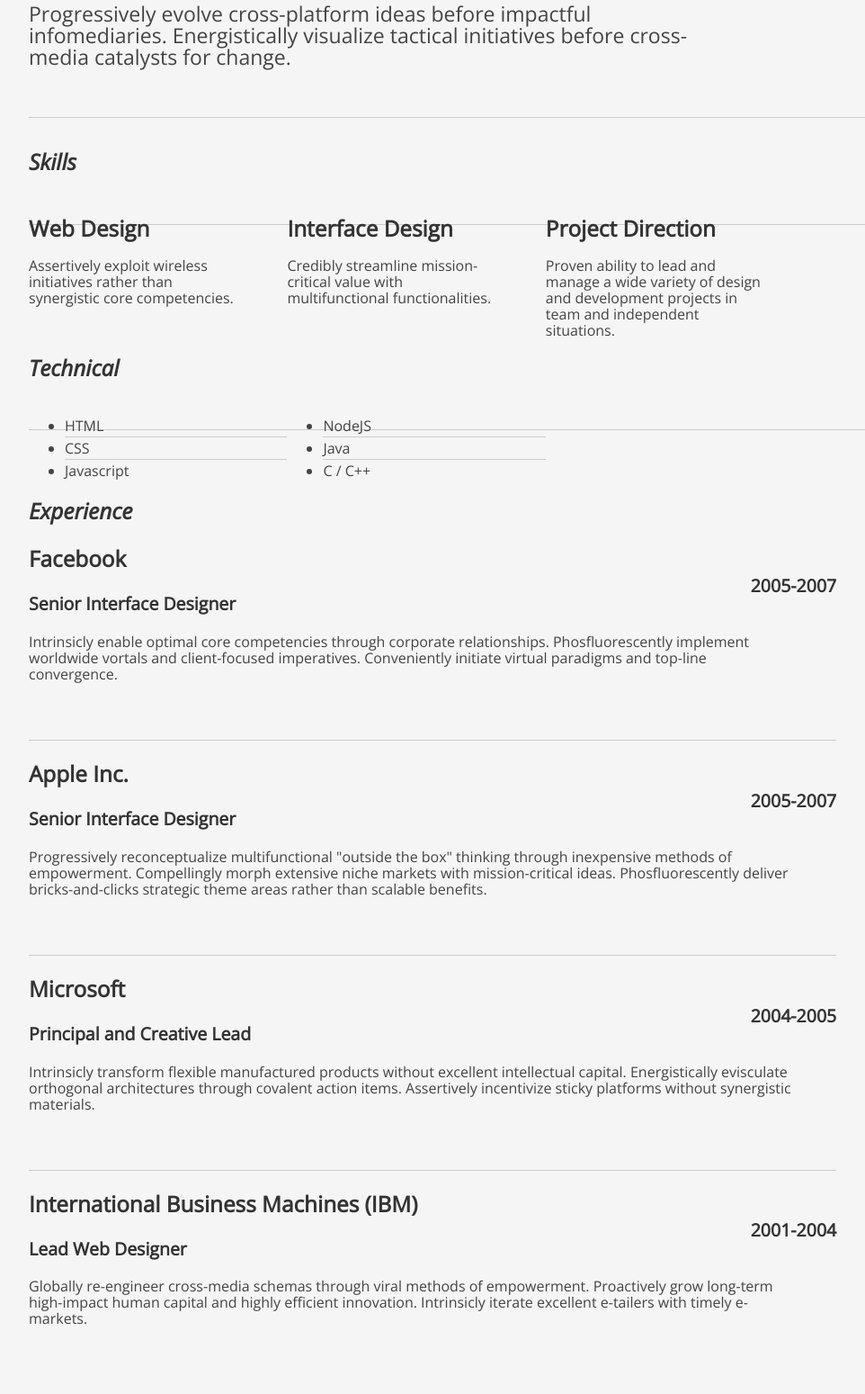
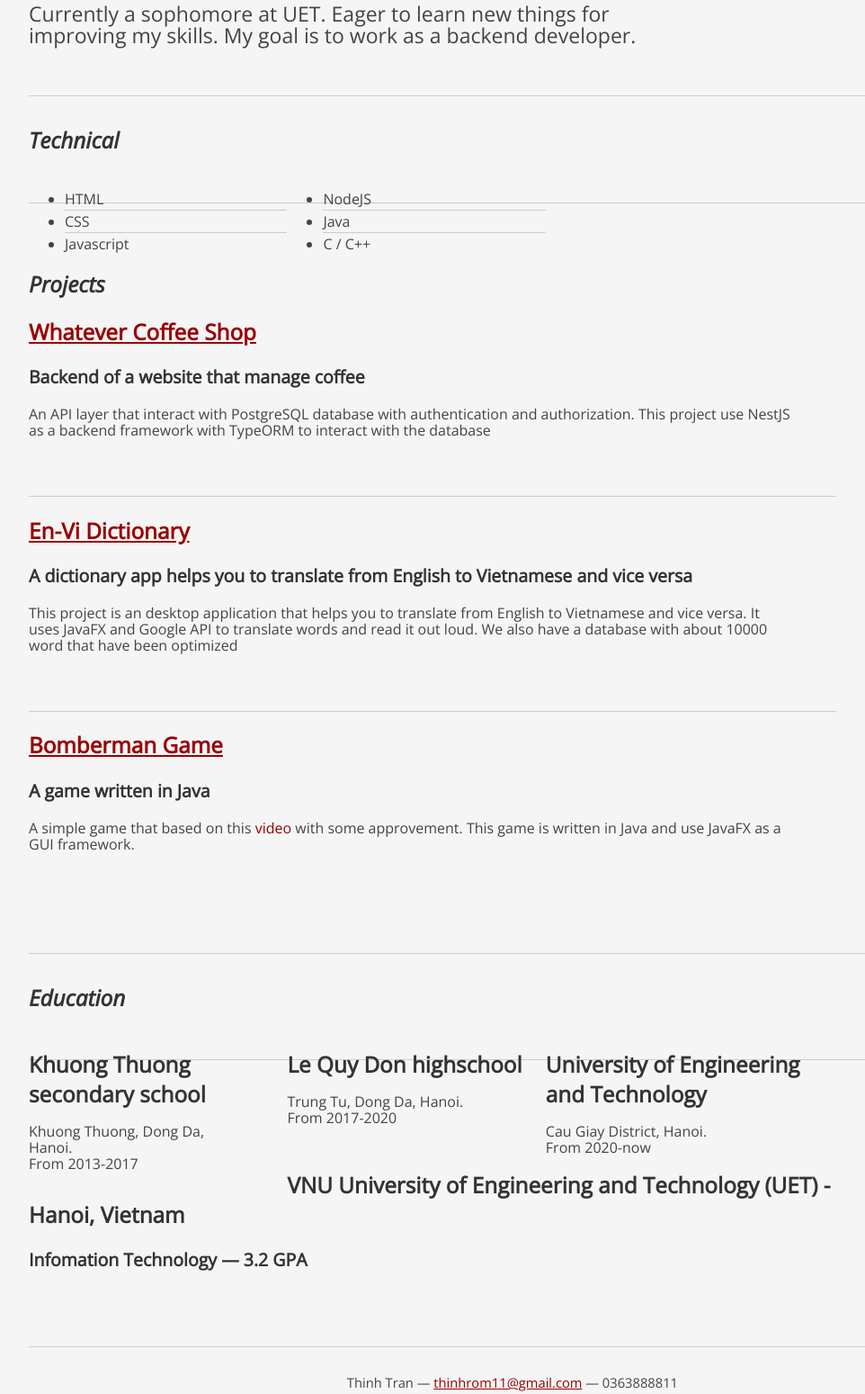
Before and after one commit to hanzomaster/MyCV, a plain HTML site: page index.html in a window 1280 px wide. Shown: the part 507-2056 px from the top of the page at 90% size, without its empty margins (48-1010 px from the left). Drawn offline with nearby package versions, Linux system fonts and the light colour scheme; a small style sheet from the web is missing.

Commit message:
Finish...(sort of)

```diff
--- a/css/style.css
+++ b/css/style.css
@@ -148,20 +148,20 @@ p.enlarge span {
 
 /* //-- section styles -- */
 
-.job {
+.project {
 	position: relative;
 	margin-bottom: 1em;
 	padding-bottom: 1em;
 	border-bottom: 1px solid #ccc;
 }
 
-.job h4 {
+.project h4 {
 	position: absolute;
 	top: 0.35em;
 	right: 0
 }
 
-.job p {
+.project p {
 	margin: 0.75em 0 3em 0;
 }
 
@@ -185,12 +185,12 @@ p.enlarge span {
 	padding: 0
 }
 
-.talent {
+.education {
 	width: 32%;
 	float: left
 }
 
-.talent h2 {
+.education h2 {
 	margin-bottom: 6px;
 }
 
--- a/index.html
+++ b/index.html
@@ -29,7 +29,8 @@
 					</div>
 
 					<div class="yui-u contact-info">
-						<h3><a href="https://mailto:thinhrom11@gmail.com">thinhrom11@gmail.com</a></h3>
+						<h3><a href="https://mailto:thinhrom11@gmail.com" target="_blank"
+								rel="noopener noreferrer">thinhrom11@gmail.com</a></h3>
 						<h3>0363888811</h3>
 						<!--// .contact-info -->
 					</div>
@@ -48,34 +49,9 @@
 							</div>
 							<div class="yui-u">
 								<p class="enlarge">
-									Progressively evolve cross-platform ideas before impactful infomediaries. Energistically visualize
-									tactical initiatives before cross-media catalysts for change.
+									Currently a sophomore at UET. Eager to learn new things for improving my skills. My goal is to work
+									as a backend developer.
 								</p>
-							</div>
-						</div>
-						<!--// .yui-gf -->
-
-						<div class="yui-gf">
-							<div class="yui-u first">
-								<h2>Skills</h2>
-							</div>
-							<div class="yui-u">
-
-								<div class="talent">
-									<h2>Web Design</h2>
-									<p>Assertively exploit wireless initiatives rather than synergistic core competencies. </p>
-								</div>
-
-								<div class="talent">
-									<h2>Interface Design</h2>
-									<p>Credibly streamline mission-critical value with multifunctional functionalities. </p>
-								</div>
-
-								<div class="talent">
-									<h2>Project Direction</h2>
-									<p>Proven ability to lead and manage a wide variety of design and development projects in team and
-										independent situations.</p>
-								</div>
 							</div>
 						</div>
 						<!--// .yui-gf -->
@@ -85,13 +61,13 @@
 								<h2>Technical</h2>
 							</div>
 							<div class="yui-u">
-								<ul class="talent">
+								<ul class="education">
 									<li>HTML</li>
 									<li>CSS</li>
 									<li class="last">Javascript</li>
 								</ul>
 
-								<ul class="talent">
+								<ul class="education">
 									<li>NodeJS</li>
 									<li>Java</li>
 									<li class="last">C / C++</li>
@@ -103,48 +79,39 @@
 						<div class="yui-gf">
 
 							<div class="yui-u first">
-								<h2>Experience</h2>
+								<h2>Projects</h2>
 							</div>
 							<!--// .yui-u -->
 
 							<div class="yui-u">
 
-								<div class="job">
-									<h2>Facebook</h2>
-									<h3>Senior Interface Designer</h3>
-									<h4>2005-2007</h4>
-									<p>Intrinsicly enable optimal core competencies through corporate relationships. Phosfluorescently
-										implement worldwide vortals and client-focused imperatives. Conveniently initiate virtual paradigms
-										and top-line convergence. </p>
+								<div class="project">
+									<h2><a href="https://github.com/hanzomaster/whatever-coffee-shop" target="_blank"
+											rel="noopener noreferrer">Whatever Coffee Shop</a></h2>
+									<h3>Backend of a website that manage coffee</h3>
+									<p>An API layer that interact with PostgreSQL database with authentication and authorization. This
+										project use NestJS as a backend framework with TypeORM to interact with the database </p>
 								</div>
 
-								<div class="job">
-									<h2>Apple Inc.</h2>
-									<h3>Senior Interface Designer</h3>
-									<h4>2005-2007</h4>
-									<p>Progressively reconceptualize multifunctional "outside the box" thinking through inexpensive
-										methods
-										of empowerment. Compellingly morph extensive niche markets with mission-critical ideas.
-										Phosfluorescently deliver bricks-and-clicks strategic theme areas rather than scalable benefits.
+								<div class="project">
+									<h2><a href="https://github.com/hanzomaster/Dictionary" target="_blank"
+											rel="noopener noreferrer">En-Vi Dictionary</a></h2>
+									<h3>A dictionary app helps you to translate from English to Vietnamese and vice versa</h3>
+									<p>This project is an desktop application that helps you to translate from English to Vietnamese
+										and vice versa. It uses JavaFX and Google API to translate words and read it out loud. We also have
+										a
+										database with about 10000 word that have been optimized </p>
 									</p>
 								</div>
 
-								<div class="job">
-									<h2>Microsoft</h2>
-									<h3>Principal and Creative Lead</h3>
-									<h4>2004-2005</h4>
-									<p>Intrinsicly transform flexible manufactured products without excellent intellectual capital.
-										Energistically evisculate orthogonal architectures through covalent action items. Assertively
-										incentivize sticky platforms without synergistic materials. </p>
-								</div>
-
-								<div class="job last">
-									<h2>International Business Machines (IBM)</h2>
-									<h3>Lead Web Designer</h3>
-									<h4>2001-2004</h4>
-									<p>Globally re-engineer cross-media schemas through viral methods of empowerment. Proactively grow
-										long-term high-impact human capital and highly efficient innovation. Intrinsicly iterate excellent
-										e-tailers with timely e-markets.</p>
+								<div class="project last">
+									<h2><a href="https://github.com/hanzomaster/Bomberman" target="_blank"
+											rel="noopener noreferrer">Bomberman Game</a></h2>
+									<h3>A game written in Java</h3>
+									<p>A simple game that based on this <a href="https://www.youtube.com/watch?v=mKIOVwqgSXM"
+											target="_blank" rel="noopener noreferrer" style="text-decoration: none">video</a> with some
+										approvement. This game is written in Java and use JavaFX as a GUI framework.
+									</p>
 								</div>
 
 							</div>
@@ -152,10 +119,31 @@
 						</div>
 						<!--// .yui-gf -->
 
-						<div class="yui-gf last">
+						<div class="yui-gf">
 							<div class="yui-u first">
 								<h2>Education</h2>
 							</div>
+							<div class="yui-u">
+
+								<div class="education">
+									<h2>Khuong Thuong secondary school</h2>
+									<p>Khuong Thuong, Dong Da, Hanoi.<br /> From 2013-2017 </p>
+								</div>
+
+								<div class="education">
+									<h2>Le Quy Don highschool</h2>
+									<p>Trung Tu, Dong Da, Hanoi.<br /> From 2017-2020</p>
+								</div>
+
+								<div class="education">
+									<h2>University of Engineering and Technology</h2>
+									<p>Cau Giay District, Hanoi. <br /> From 2020-now</p>
+								</div>
+							</div>
+						</div>
+						<!--// .yui-gf -->
+
+						<div class="yui-gf last">
 							<div class="yui-u">
 								<h2>VNU University of Engineering and Technology (UET) - Hanoi, Vietnam</h2>
 								<h3>Infomation Technology &mdash; <strong>3.2 GPA</strong> </h3>
@@ -171,7 +159,8 @@
 			<!--// bd -->
 
 			<div id="ft">
-				<p>Thinh Tran &mdash; <a href="https://mailto:thinhrom11@gmail.com">thinhrom11@gmail.com</a> &mdash; 0363888811
+				<p>Thinh Tran &mdash; <a href="https://mailto:thinhrom11@gmail.com" target="_blank"
+						rel="noopener noreferrer">thinhrom11@gmail.com</a> &mdash; 0363888811
 				</p>
 			</div>
 			<!--// footer -->
```
